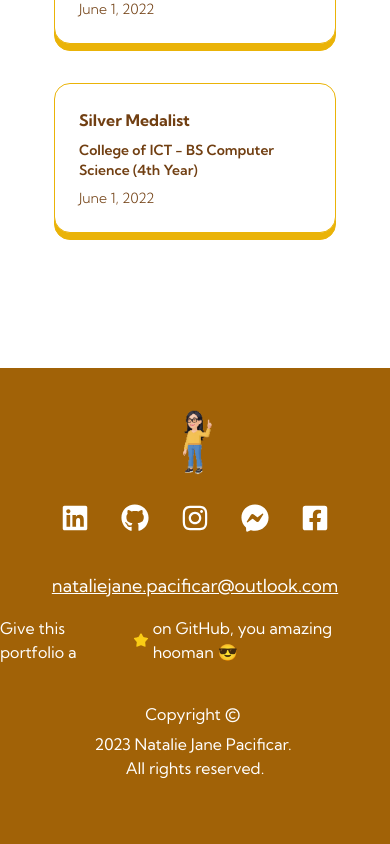
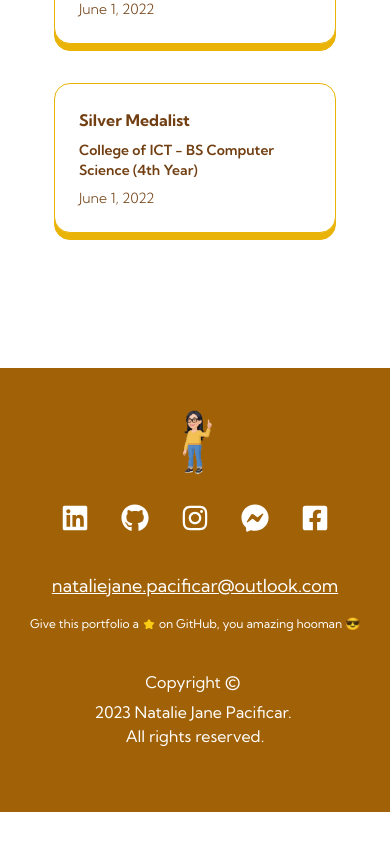
Before and after one commit to Fynmn/react-typescript-portfolio, a React (Vite) app: page / in a window 390 px wide. Shown: the part 7815-8659 px from the top of the page. After the commit the page ends 8627 px from the top, so only its background shows below. Built offline with nearby package versions, Linux system fonts and the light colour scheme.

Commit message:
fix: responsiveness of text in footer

```diff
--- a/src/components/sections/Footer.tsx
+++ b/src/components/sections/Footer.tsx
@@ -109,12 +109,12 @@ const Footer: React.FC<FooterProps> = ({ sectionRef }) => {
               href="https://github.com/Fynmn/react-typescript-portfolio"
               target="_blank"
             >
-              <span className="flex items-center gap-x-1 justify-center hover:text-yellow-400 active:animate-ping">
-                Give this portfolio a{" "}
+              <span className="flex items-center gap-x-1 justify-center hover:text-yellow-400 active:animate-ping text-xs sm:text-base">
+                <p>Give this portfolio a</p>
                 <span className="text-yellow-400">
                   <GiRoundStar />
                 </span>
-                on GitHub, you amazing hooman 😎
+                <p>on GitHub, you amazing hooman 😎</p>
               </span>
             </a>
           </div>
```
